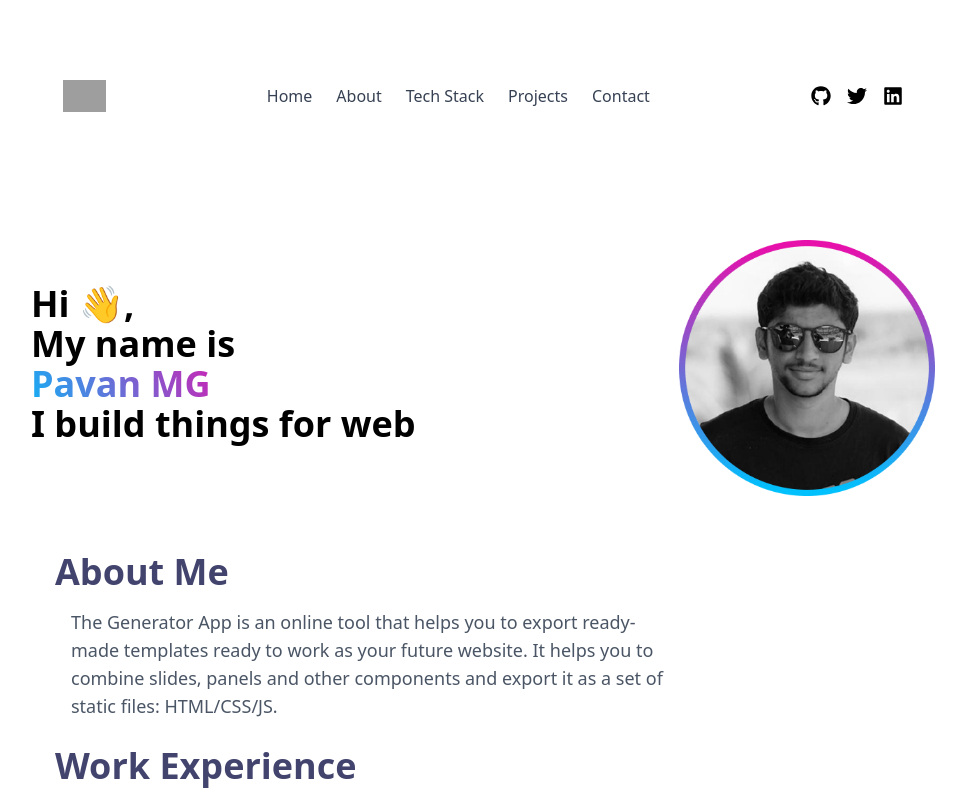
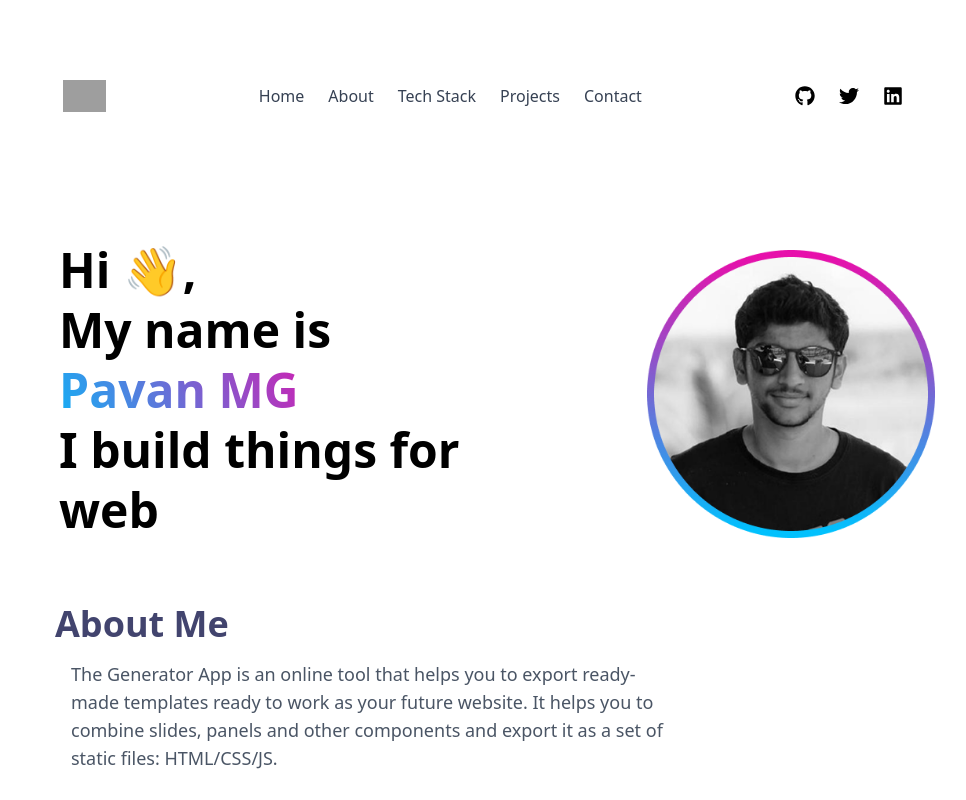
Before and after one commit to mwenaro/gomycode-react-ts-dev-portfolio, a React (Vite) app: page / in a window 1280 px wide. Shown: the top 800 px of the page, without its empty margins (157-1123 px from the left). Built offline with nearby package versions, Linux system fonts and the light colour scheme; grey boxes are pictures that could not be loaded.

Commit message:
fixed the mobile responsiveness on header and hero sections

```diff
--- a/src/components/Header.tsx
+++ b/src/components/Header.tsx
@@ -1,26 +1,40 @@
-import { FaGithub, FaLinkedin, FaTwitter } from "react-icons/fa";
+import { useState } from "react";
+import { FaGithub, FaLinkedin, FaTwitter, FaBars, FaTimes } from "react-icons/fa";
 
 export function Header() {
+    const [isMenuOpen, setIsMenuOpen] = useState(false);
   return (
     <header>
       <nav className="flex justify-between items-center p-4 md:p-20">
-        <div>
+
+
+          {/* Mobile Menu Button */}
+        <button
+          className="md:hidden text-gray-700 focus:outline-none mr-4"
+          onClick={() => setIsMenuOpen(!isMenuOpen)}
+        >
+          {isMenuOpen ? <FaTimes size={24} /> : <FaBars size={24} />}
+        </button>
+
+
+<div className="mr-auto md:mr-0">
           <img src="./logo.png" alt="Logo" className="h-8" />
         </div>
-
         {/* nav-links */}
 
         <ul className="hidden md:flex space-x-6 text-gray-700 transition">
-          <li><a href="#">Home</a></li>
-          <li><a href="#">About</a></li>
-          <li><a href="#"></a>Tech Stack</li>
-          <li><a href="#"></a>Projects</li>
-          <li><a href="#"></a>Contact</li>
+
+              <li><a href="hero">Home</a></li>
+              <li><a href="about">About</a></li>
+              <li><a href="tech">Tech Stack</a></li>
+              <li><a href="project">Projects</a></li>
+              <li><a href="contact">Contact</a></li>
+
         </ul>
 
         {/* socila links */}
 
-        <div className="flex items-center space-x-4">
+        <div className={`${isMenuOpen ? 'hidden' : 'flex'} md:flex items-center space-x-4 md:space-x-6`}>
           <a href="#">
             <FaGithub className="text-xl" />
           </a>
@@ -33,7 +47,18 @@ export function Header() {
         </div>
 
 
-
+{/* Mobile Menu */}
+        {isMenuOpen && (
+          <div className="md:hidden absolute top-16 left-0 right-0 bg-white shadow-lg py-4 px-6">
+            <ul className="flex flex-col space-y-4 text-gray-700">
+              <li><a href="hero">Home</a></li>
+              <li><a href="about">About</a></li>
+              <li><a href="tech">Tech Stack</a></li>
+              <li><a href="project">Projects</a></li>
+              <li><a href="contact">Contact</a></li>
+            </ul>
+          </div>
+        )}
 
       </nav>
     </header>
--- a/src/components/Hero.tsx
+++ b/src/components/Hero.tsx
@@ -1,22 +1,32 @@
-
-
 export function Hero() {
   return (
-    <section className="flex items-center justify-center md:p-12">
-      {/* text content */}
-      <div className="flex-1 max-w">
-        <h2 className="text-4xl font-bold mb-2">
+    <section
+      className="flex flex-col md:flex-row items-center justify-center p-6 md:p-12 gap-8 ml-7"
+      id="hero"
+    >
+      {/* text content - order changes on mobile */}
+
+      {/* // order1 and order2 reverse image/text order */}
+      <div className="order-2 md:order-1 flex-1 max-w-full md:max-w-[50%] text-center md:text-left">
+        {/* //leading tight for mobile better spacing */}
+
+        <h2 className="text-3xl md:text-4xl lg:text-5xl font-bold mb-2 leading-tight">
           Hi 👋, <br />
           My name is <br />
-          <span className="text-transparent bg-clip-text bg-[linear-gradient(60deg,#13B0F5,#CA24B4)]">Pavan MG</span>
-           <br />I build things for web
+          <span className="text-transparent bg-clip-text bg-[linear-gradient(60deg,#13B0F5,#CA24B4)]">
+            Pavan MG
+          </span>{" "}
+          <br />I build things for web
         </h2>
       </div>
 
       {/* hero image */}
-
-      <div className="flex-1 flex justify-center md:justify-end">
-        <img src="./hero-pic.png" alt="hero iamge" className="w-64 h-64" />
+      <div className="order-1 md:order-2 flex-1 flex justify-center md:justify-end">
+        <img
+          src="./hero-pic.png"
+          alt="hero image"
+          className="w-48 h-48 sm:w-56 sm:h-56 md:w-64 md:h-64 lg:w-72 lg:h-72"
+        />
       </div>
     </section>
   );
```
